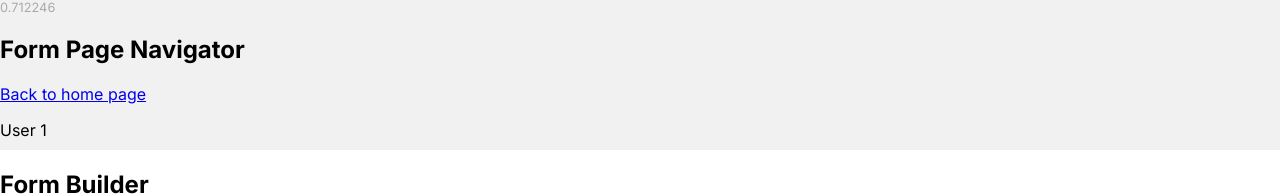
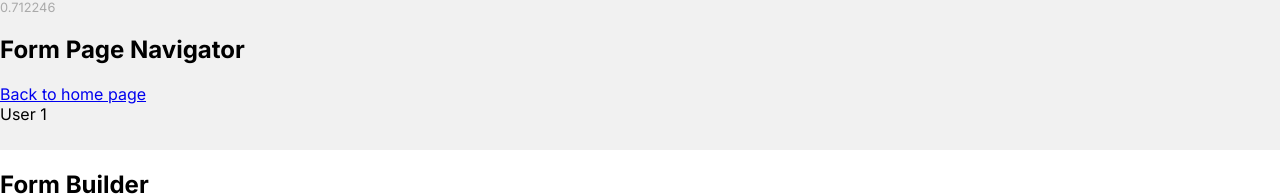
Before and after one commit to flanker/nextjs_playgournd, a Next.js app in the folder demo0912/: page /forms/1/edit in a window 1280 px wide. Shown: the top 196 px of the page. Built offline with nearby package versions, Linux system fonts and the light colour scheme.

Commit message:
Use correct tag

```diff
--- a/demo0912/src/components/dashboard/SystemNavigator/PlanInfo.tsx
+++ b/demo0912/src/components/dashboard/SystemNavigator/PlanInfo.tsx
@@ -12,7 +12,7 @@ export default function PlanInfo() {
   })
 
   console.log("-----------------")
-  console.log("UserInfo")
+  console.log("PlanInfo")
   console.log("status", status)
   console.log("loading", isLoading)
   console.log("data", data)
@@ -27,7 +27,7 @@ export default function PlanInfo() {
 
   return (
     <div>
-      <p>{data.current_plan}</p>
+      <div>{data.current_plan}</div>
     </div>
   )
 }
--- a/demo0912/src/components/dashboard/SystemNavigator/UserInfo.tsx
+++ b/demo0912/src/components/dashboard/SystemNavigator/UserInfo.tsx
@@ -27,7 +27,7 @@ export default function UserInfo() {
 
   return (
     <div>
-      <p>{data.name}</p>
+      <div>{data.name}</div>
     </div>
   )
 }
--- a/demo0912/src/components/formPage/FormPageNavigator.tsx
+++ b/demo0912/src/components/formPage/FormPageNavigator.tsx
@@ -7,10 +7,10 @@ export default function FormPageNavigator() {
     <div>
       <RandomNumber/>
       <h2>Form Page Navigator</h2>
-      <p>
+      <div>
         <Link href={'/home'}>Back to home page</Link>
         <UserInfo/>
-      </p>
+      </div>
     </div>
   )
 }
--- a/demo0912/src/components/formPage/FormPageNavigator/UserInfo.tsx
+++ b/demo0912/src/components/formPage/FormPageNavigator/UserInfo.tsx
@@ -11,6 +11,7 @@ export default function UserInfo() {
     staleTime: 5000
   })
 
+  console.log("-------------------------")
   console.log("UserInfo")
   console.log("status", status)
   console.log("loading", isLoading)
@@ -26,7 +27,7 @@ export default function UserInfo() {
 
   return (
     <div>
-      <p>{data.name}</p>
+      <div>{data.name}</div>
     </div>
   )
 }
```
